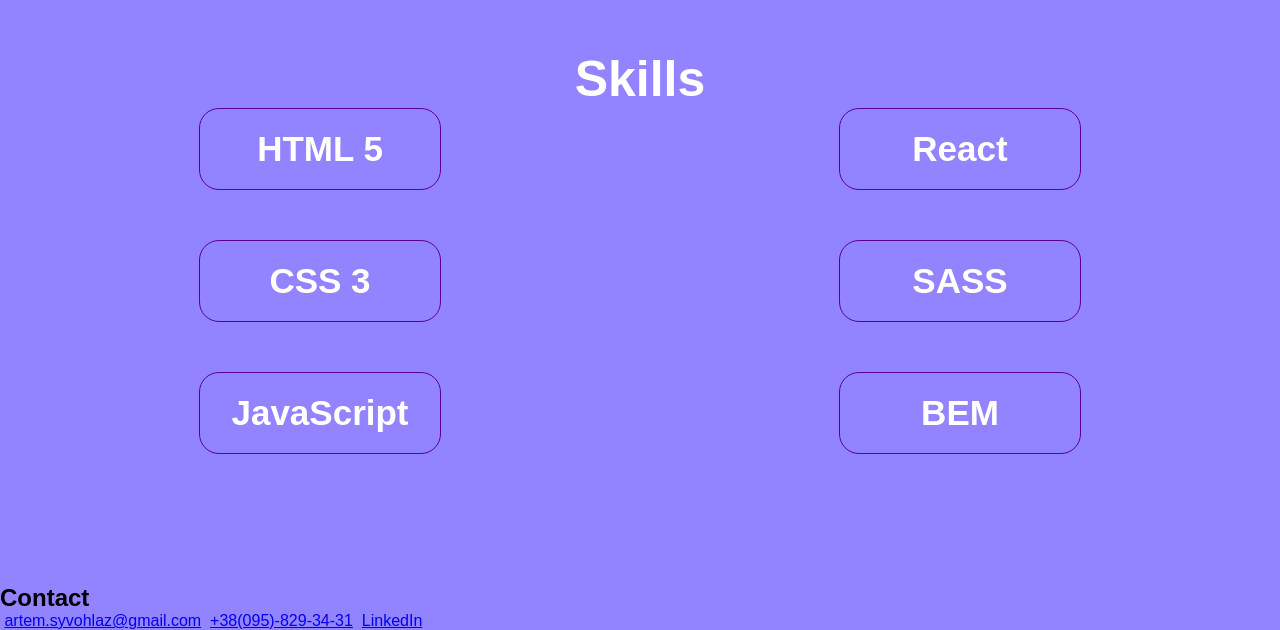
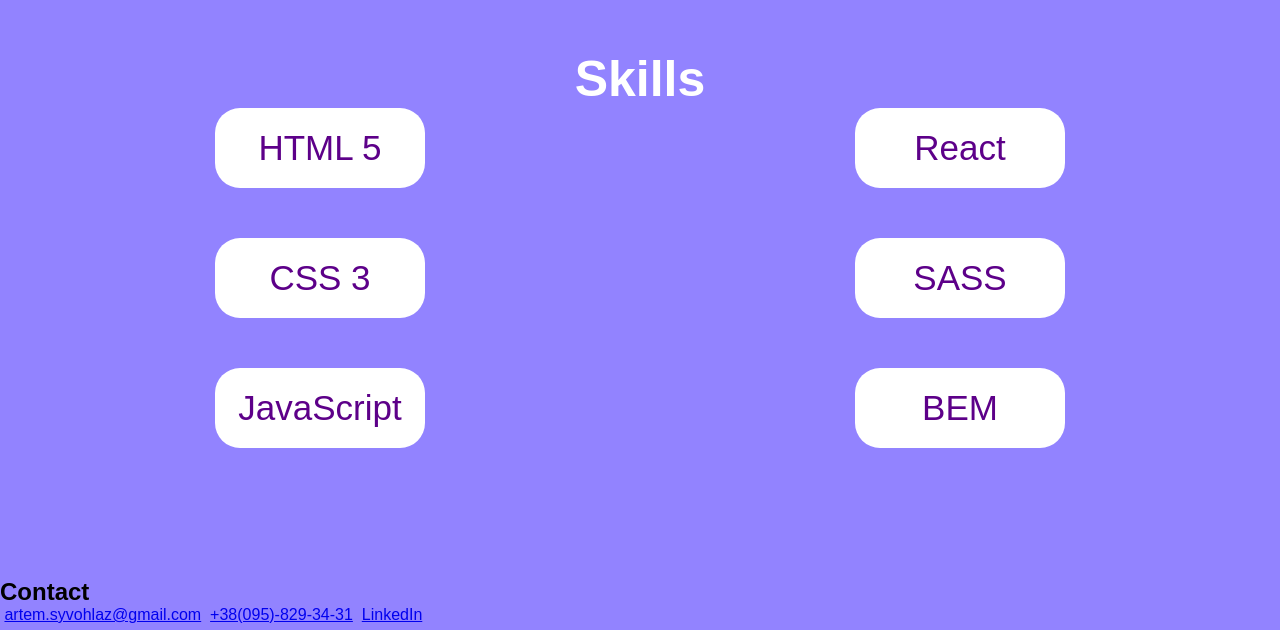
Before and after one commit to jonnytaddesky/CV, a plain HTML site: page index.html in a window 1280 px wide. Shown: the part 1305-1935 px from the top of the page. Drawn offline with Linux system fonts and the light colour scheme; a web font is replaced by a local one.

Commit message:
change color skills

```diff
--- a/styles/style.css
+++ b/styles/style.css
@@ -189,17 +189,18 @@
 
 .section-skills-item {
   font-size: 35px;
-  font-weight: 600;
+  font-weight: 500;
   margin-bottom: 50px;
-  width: 200px;
+  width: 170px;
   padding: 20px;
-  border: 1px solid #5d0089;
-  border-radius: 20px;
+  background-color: white;
+  color: #5d0089;
+  border-radius: 25px;
   transition: transform 0.5s;
 }
 
 .section-skills-item:hover {
   transform: scale(1.2);
   background-color: #5d0089;
-  border: 1px solid #edcfff;
+  color: white;
 }
```
